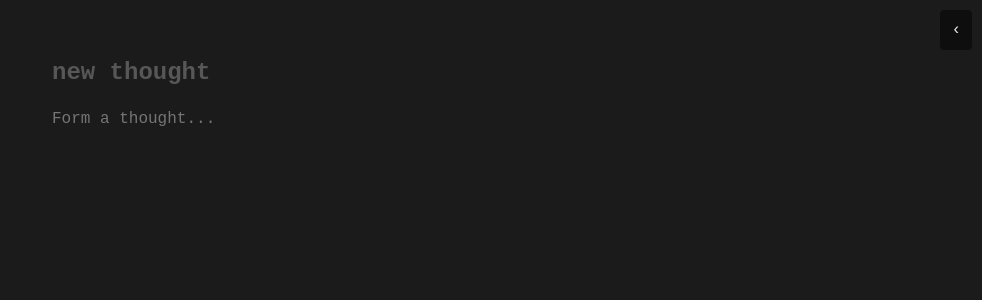
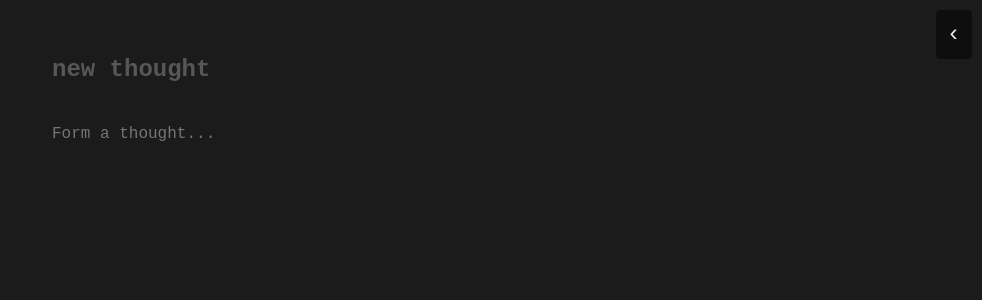
Before and after one commit to cbroms/thoughts, a Svelte app in the folder wm-interface/: page / in a window 1280 px wide. Shown: the top 300 px of the page, without its empty margins (298-1280 px from the left). Built offline with nearby package versions, Linux system fonts and the light colour scheme.

Commit message:
style tweaks

```diff
--- a/wm-interface/src/components/Editor.svelte
+++ b/wm-interface/src/components/Editor.svelte
@@ -59,7 +59,6 @@
   h1 {
     margin: 0;
     font-size: 24px;
-    line-height: 30px;
     color: var(--secondary);
   }
 
@@ -81,11 +80,12 @@
   }
   textarea {
     padding: 0;
-    margin-top: 20px;
+    margin-top: 40px;
     color: var(--primary);
     background-color: var(--background);
+    /* background-color: royalblue; */
     width: 100%;
-    height: calc(100% - 45px);
+    height: calc(100% - 65px);
     font-family: monospace;
     border: none;
     outline: none;
--- a/wm-interface/src/components/Toolbar.svelte
+++ b/wm-interface/src/components/Toolbar.svelte
@@ -46,4 +46,8 @@
     width: 600px;
     padding: 10px;
   }
+
+  button {
+    font-size: 24px;
+  }
 </style>
```
